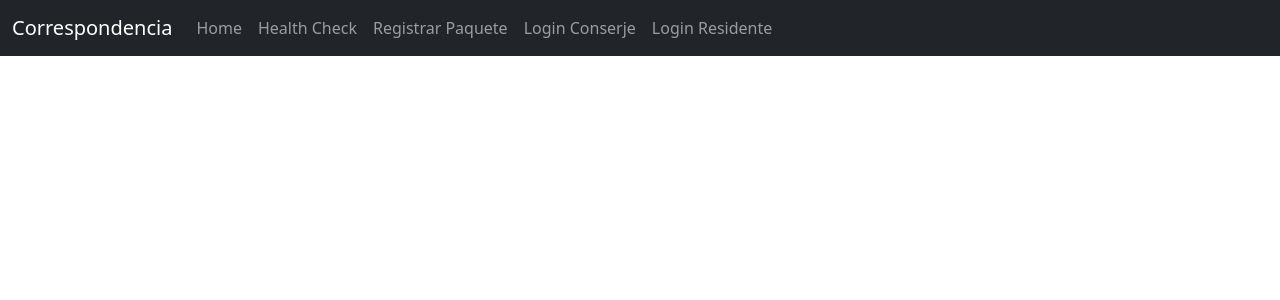
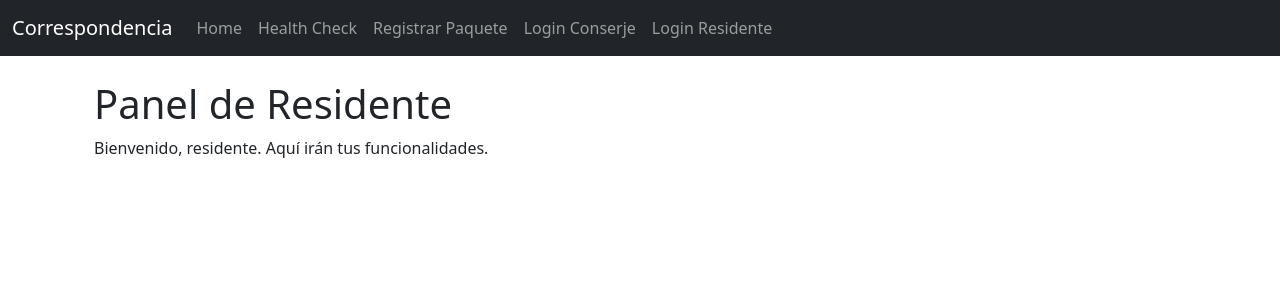
Before and after one commit to Vechegaray23/correspondencia, a React (Vite) app in the folder client/: page /dashboard/residente in a window 1280 px wide. Shown: the top 300 px of the page. Built offline with nearby package versions, Linux system fonts and the light colour scheme.

Commit message:
feat: añade DashboardConserje, DashboardResidente y registra la ruta en App.jsx

```diff
--- a/client/src/App.jsx
+++ b/client/src/App.jsx
@@ -5,6 +5,8 @@ import Health from './pages/Health.jsx';
 import RegisterPaquete from './pages/RegisterPaquete.jsx';
 import LoginConserje from './pages/LoginConserje.jsx';
 import LoginResidente from './pages/LoginResidente.jsx';
+import DashboardConserje from './pages/DashboardConserje.jsx';
+import DashboardResidente from './pages/DashboardResidente.jsx';
 
 export default function App() {
   return (
@@ -28,32 +30,57 @@ export default function App() {
           <div className="collapse navbar-collapse" id="navbarNav">
             <ul className="navbar-nav me-auto mb-2 mb-sm-0">
               <li className="nav-item">
-                <Link className="nav-link" to="/">Home</Link>
+                <Link className="nav-link" to="/">
+                  Home
+                </Link>
               </li>
               <li className="nav-item">
-                <Link className="nav-link" to="/health">Health Check</Link>
+                <Link className="nav-link" to="/health">
+                  Health Check
+                </Link>
               </li>
               <li className="nav-item">
-                <Link className="nav-link" to="/register">Registrar Paquete</Link>
+                <Link className="nav-link" to="/register">
+                  Registrar Paquete
+                </Link>
               </li>
               <li className="nav-item">
-                <Link className="nav-link" to="/login/conserje">Login Conserje</Link>
+                <Link className="nav-link" to="/login/conserje">
+                  Login Conserje
+                </Link>
               </li>
               <li className="nav-item">
-                <Link className="nav-link" to="/login/residente">Login Residente</Link>
+                <Link className="nav-link" to="/login/residente">
+                  Login Residente
+                </Link>
               </li>
             </ul>
           </div>
         </div>
       </nav>
 
-      <Routes>
-        <Route path="/login/conserje" element={<LoginConserje />} />
-        <Route path="/login/residente" element={<LoginResidente />} />
-        <Route path="/"         element={<Home />} />
-        <Route path="/health"   element={<Health />} />
-        <Route path="/register" element={<RegisterPaquete />} />
-      </Routes>
+      <div className="container">
+        <Routes>
+          {/* Login */}
+          <Route path="/login/conserje" element={<LoginConserje />} />
+          <Route path="/login/residente" element={<LoginResidente />} />
+
+          {/* Páginas públicas */}
+          <Route path="/" element={<Home />} />
+          <Route path="/health" element={<Health />} />
+          <Route path="/register" element={<RegisterPaquete />} />
+
+          {/* Dashboards protegidos */}
+          <Route
+            path="/dashboard/conserje"
+            element={<DashboardConserje />}
+          />
+          <Route
+            path="/dashboard/residente"
+            element={<DashboardResidente />}
+          />
+        </Routes>
+      </div>
     </>
   );
 }
--- /dev/null
+++ b/client/src/pages/DashboardConserje.jsx
@@ -0,0 +1,10 @@
+import React from 'react';
+
+export default function DashboardConserje() {
+  return (
+    <div className="container">
+      <h1>Panel de Conserje</h1>
+      <p>Bienvenido, conserje. Aquí irán tus funcionalidades.</p>
+    </div>
+  );
+}
--- /dev/null
+++ b/client/src/pages/DashboardResidente.jsx
@@ -0,0 +1,10 @@
+import React from 'react';
+
+export default function DashboardResidente() {
+  return (
+    <div className="container">
+      <h1>Panel de Residente</h1>
+      <p>Bienvenido, residente. Aquí irán tus funcionalidades.</p>
+    </div>
+  );
+}
```
